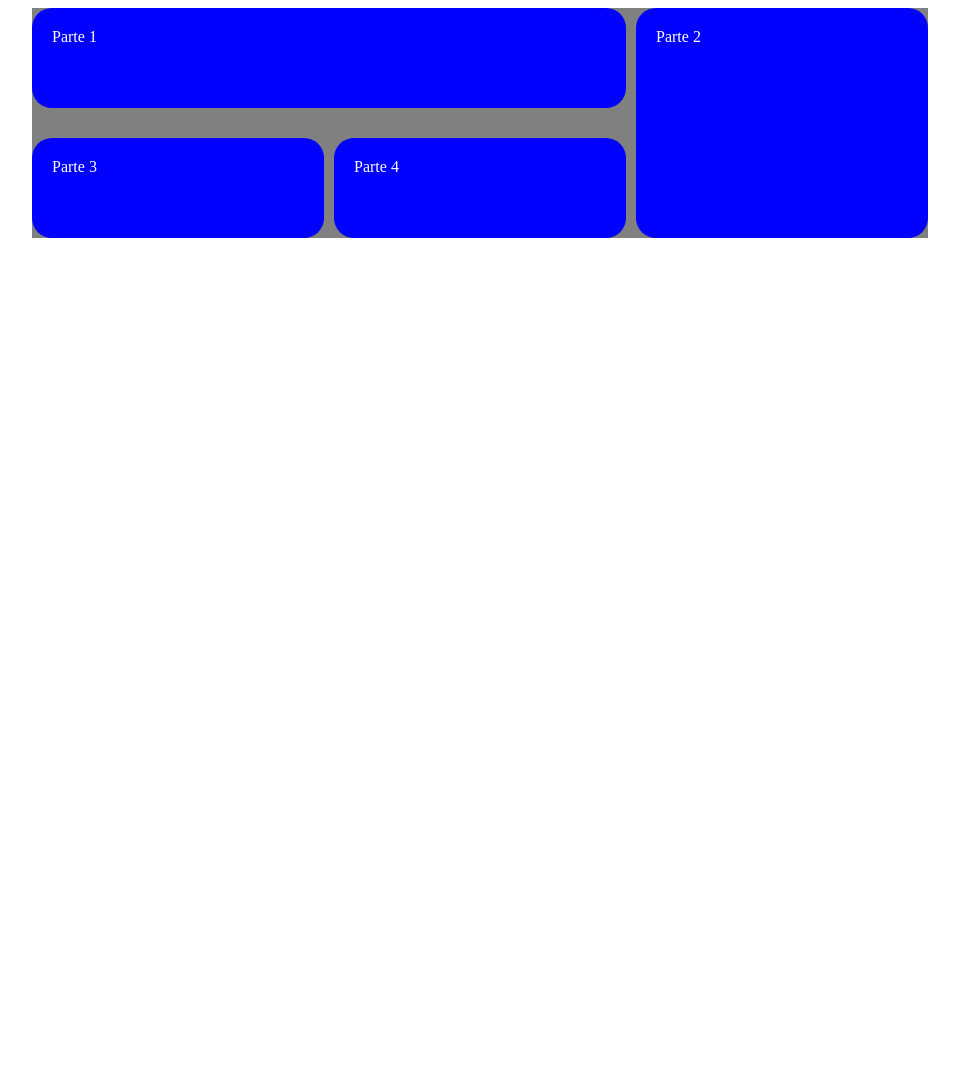
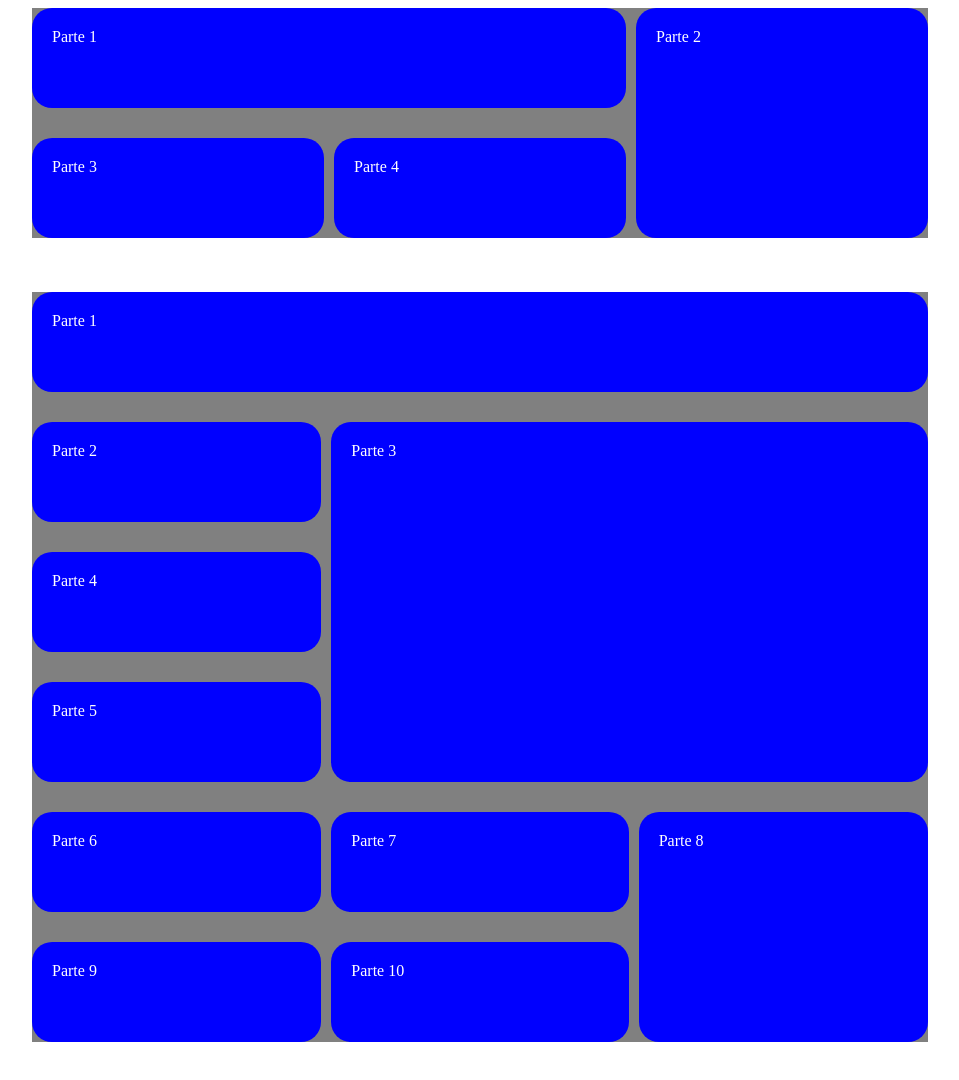
Before and after one commit to MatioooMP/PrjAtivsGRID, a plain HTML site: page index.html in a window 1280 px wide. Shown: the whole page, without its empty margins (160-1119 px from the left). Before the commit the page ends 800 px from the top, so only its background shows below. Drawn offline with Linux system fonts and the light colour scheme.

Commit message:
Terminado ex2

```diff
--- a/css/style.css
+++ b/css/style.css
@@ -7,7 +7,6 @@
     background-color: gray;
     gap: 30px 10px;
     padding: auto;
-
 }
 
 div{
@@ -26,3 +25,33 @@ div{
     grid-column: 3/4;
     grid-row: 1/3;
 }
+
+.section-area-ex2{
+    display: grid;
+    width: 70vw;
+    margin: auto;
+    grid-template-columns: repeat(3, fr1);
+    grid-auto-rows: 100px;
+    background-color: gray;
+    gap: 30px 10px;
+    padding: auto;
+    grid-template-areas:
+    "it1 it1 it1"
+    ". it3 it3"
+    ". it3 it3"
+    ". it3 it3"
+    ". . it8"
+    ". . it8";
+}
+
+.section-area-ex2 .item1{
+    grid-area: it1;
+}
+
+.section-area-ex2 .item3{
+    grid-area: it3;
+}
+
+.section-area-ex2 .item8{
+    grid-area: it8;
+}
--- a/index.html
+++ b/index.html
@@ -8,13 +8,38 @@
 
 </head>
 <body>
-    <main>
+
         <section class="section-mesclagem-ex1">
             <div class="item1">Parte 1</div>
             <div class="item2">Parte 2</div>
             <div>Parte 3</div>
             <div>Parte 4</div>
         </section>
-    </main>
+
+        <br>
+        <br>
+        <br>
+
+        <section class="section-area-ex2">
+            <div class="item1">Parte 1</div>
+            <div>Parte 2</div>
+            <div class="item3">Parte 3</div>
+            <div>Parte 4</div>
+            <div>Parte 5</div>
+            <div>Parte 6</div>
+            <div>Parte 7</div>
+            <div class="item8">Parte 8</div>
+            <div>Parte 9</div>
+            <div>Parte 10</div>
+        </section>
+
+        <br>
+        <br>
+        <br>
+
+        <section class="section-area-ex3">
+
+        </section>
+
 </body>
 </html>
```
